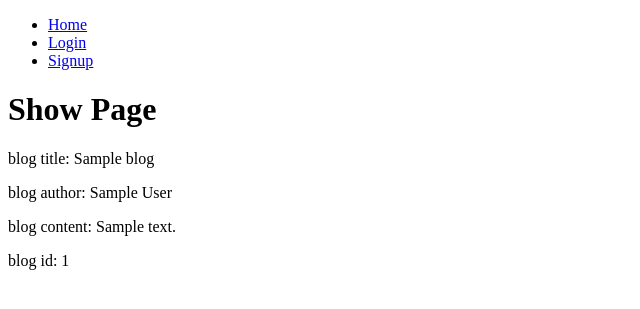
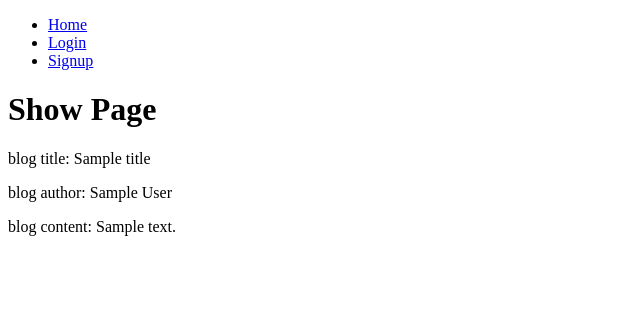
Before and after one commit to meeshers/wayfarer-ga, a Django app: template main_app/templates/blog/show.html in a window 1280 px wide. Shown: the top 309 px of the page, without its empty margins (0-640 px from the left). Run offline with Django 3.2, Linux system fonts and the light colour scheme; the template is opened without the code that fills it: most values are stand-ins (such as "Sample title", 1, 10 or a date in 2020).

Commit message:
blog show page bug fixed

```diff
--- a/main_app/templates/blog/show.html
+++ b/main_app/templates/blog/show.html
@@ -2,8 +2,8 @@
 
 {% block content %}
 <h1>Show Page</h1>
-<p>blog title: {{blog.title}}</p>
-<p>blog author: {{blog.author}}</p>
-<p>blog content: {{blog.content}}</p>
-<p>blog id: {{blog.num}}</p>
+<p>blog title: {{title}}</p>
+<p>blog author: {{author}}</p>
+<p>blog content: {{content}}</p>
+
 {% endblock %}
--- a/main_app/views.py
+++ b/main_app/views.py
@@ -45,7 +45,7 @@
         self.num = num
 
 blogs = [
-    Blog('night in LA', 'Leborn James', 'play basketball game1',4),
+    Blog('night in LA', 'Leborn James', 'play basketball game1',1),
     Blog('night in Seattle', 'Leborn James', 'play basketball game2',2),
     Blog('night in SF', 'Leborn James', 'play basketball game3',3)
 ]
@@ -56,5 +56,5 @@
 
 def blog(request,blog_id):
     # blog = blog_id
-    context = {'blogs':blogs}
+    context = {'blog':blog_id,'title':blogs[blog_id].title,'author':blogs[blog_id].author,'content':blogs[blog_id].content,}
     return render(request, 'blog/show.html', context)
```
